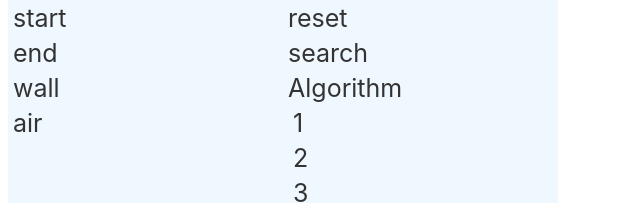
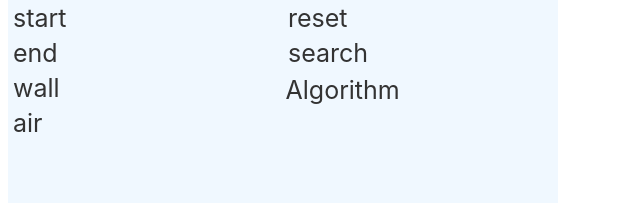
Before and after one commit to RJW42/graph-search-visulized, a Svelte app: page / in a window 1280 px wide. Shown: the part 618-830 px from the top of the page, without its empty margins (0-640 px from the left). Built offline with nearby package versions, Linux system fonts and the light colour scheme.

Commit message:
Added dropdown

```diff
--- a/src/grid/ToolSelector.svelte
+++ b/src/grid/ToolSelector.svelte
@@ -22,7 +22,7 @@
       <h2>Values</h2>
       {#each tile_values as value}
          <div
-            class={"value " + (value === active_value ? "active " : "")}
+            class={"value clickable " + (value === active_value ? "active " : "")}
             on:click={() => {
                if (value === active_value)
                   return;
@@ -40,7 +40,7 @@
       <h2>Actions</h2>
       {#each actions as action}
          <div
-            class={"action " + (enable_actions ? "enable " : "disable ")}
+            class={"action clickable " + (enable_actions ? "enable " : "disable ")}
             on:click={() => {
                dispatch("perform_action", {
                   action: action
@@ -51,14 +51,18 @@
          </div>
       {/each}
       <div
-         class="action dropdown-container"
-         on:click={() => algorithm_dropdown = !algorithm_dropdown}
+         class={"action dropdown-container " + (algorithm_dropdown ? "visible" : "hidden")}
       >
+         <div
+            class="clickable title "
+            on:click={() => algorithm_dropdown = !algorithm_dropdown}
+         >
          Algorithm
-         <div class={"dropdown " + algorithm_dropdown ? "visible" : "hidden"}>
-            <div class="dropdown-element"> 1 </div>
-            <div class="dropdown-element"> 2 </div>
-            <div class="dropdown-element"> 3 </div>
+         </div>
+         <div class={"dropdown " + (algorithm_dropdown ? "visible" : "hidden")}>
+            <div class="dropdown-element clickable"> 1 </div>
+            <div class="dropdown-element clickable"> 2 </div>
+            <div class="dropdown-element clickable"> 3 </div>
          </div>
       </div>
    </div>
@@ -90,8 +94,15 @@
       cursor: pointer;
    }
 
+   .clickable:hover {
+      cursor: pointer;
+      color: lightgrey;
+      font-style: italic;
+   }
+
    .value.active:hover {
       cursor: default;
+      font-style: normal;
    }
 
    .action.disable {
@@ -101,4 +112,17 @@
    .value.active {
       color: green;
    }
+
+   .dropdown.hidden {
+      display: none;
+   }
+
+   .dropdown-container {
+      margin-left: -0.2em;
+   }
+
+   .dropdown.visible {
+      box-shadow: inset;
+      z-index: 0;
+   }
 </style>
```
Also changed, not shown: src/grid/GridDisplay.svelte (line endings or trailing spaces).
